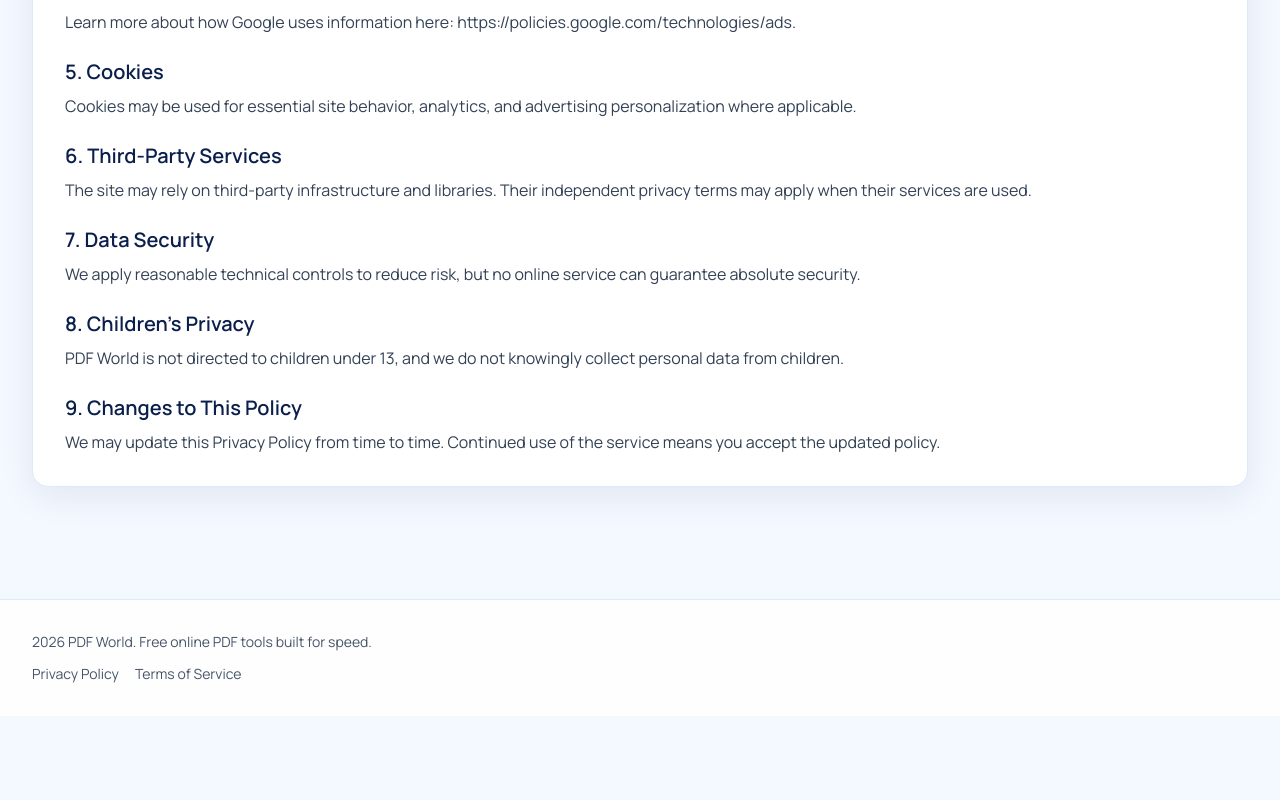
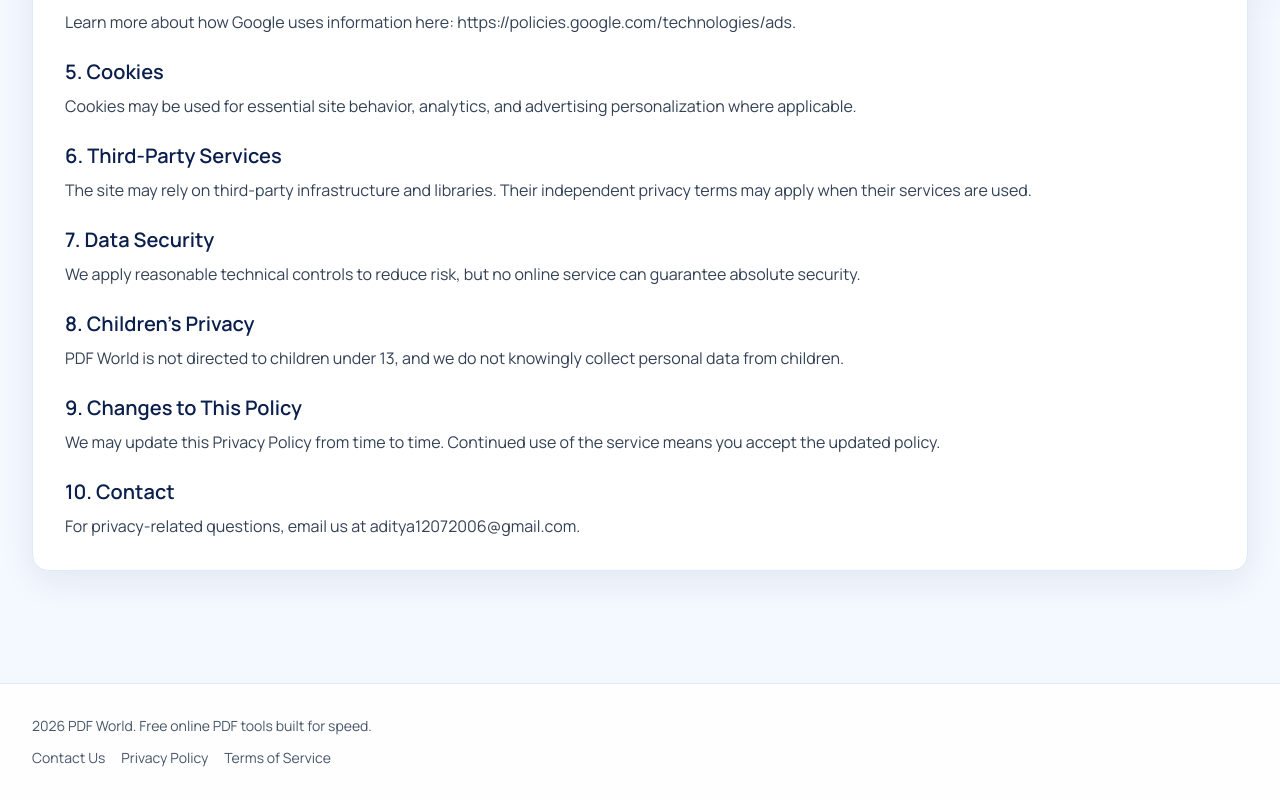
Before and after one commit to Aditya12072006/pdf-world, a Next.js app: page /privacy-policy in a window 1280 px wide. Shown: the part 668-1468 px from the top of the page. Before the commit the page ends 1384 px from the top, so only its background shows below. Built offline with nearby package versions, Linux system fonts and the light colour scheme; no server answers.

Commit message:
Update contact email to personal Gmail

```diff
--- /dev/null
+++ b/src/app/contact/page.tsx
@@ -0,0 +1,32 @@
+import type { Metadata } from "next";
+
+import { siteConfig } from "@/lib/site";
+
+export const metadata: Metadata = {
+  title: `Contact Us | ${siteConfig.name}`,
+  description: `Contact ${siteConfig.name} support and legal team by email.`,
+};
+
+export default function ContactPage() {
+  return (
+    <main className="container-page py-10 sm:py-12">
+      <article className="rounded-2xl border border-brand-100 bg-white p-6 shadow-card sm:p-8">
+        <h1 className="text-3xl font-bold text-brand-900 sm:text-4xl">Contact Us</h1>
+        <p className="mt-3 text-sm leading-7 text-slate-600 sm:text-base">
+          For support, legal, privacy, and general inquiries related to PDF World, please email:
+        </p>
+
+        <p className="mt-5 rounded-xl border border-brand-100 bg-brand-50 px-4 py-3 text-lg font-semibold text-brand-900 sm:text-xl">
+          <a href={`mailto:${siteConfig.contactEmail}`} className="hover:text-brand-700">
+            {siteConfig.contactEmail}
+          </a>
+        </p>
+
+        <p className="mt-5 text-sm leading-7 text-slate-600 sm:text-base">
+          We usually reply as soon as possible. Please include enough detail about your issue or request so we can
+          assist you faster.
+        </p>
+      </article>
+    </main>
+  );
+}
--- a/src/app/layout.tsx
+++ b/src/app/layout.tsx
@@ -98,6 +98,9 @@
               {new Date().getFullYear()} PDF World. Free online PDF tools built for speed.
             </p>
             <div className="mt-3 flex flex-wrap gap-4 text-sm">
+              <Link href="/contact" className="text-brand-700 hover:text-brand-900">
+                Contact Us
+              </Link>
               <Link href="/privacy-policy" className="text-brand-700 hover:text-brand-900">
                 Privacy Policy
               </Link>
--- a/src/app/privacy-policy/page.tsx
+++ b/src/app/privacy-policy/page.tsx
@@ -107,6 +107,21 @@
               updated policy.
             </p>
           </section>
+
+          <section>
+            <h2 className="text-xl font-semibold text-brand-900">10. Contact</h2>
+            <p className="mt-2">
+              For privacy-related questions, email us at
+              {" "}
+              <a
+                className="text-brand-700 hover:text-brand-900"
+                href={`mailto:${siteConfig.contactEmail}`}
+              >
+                {siteConfig.contactEmail}
+              </a>
+              .
+            </p>
+          </section>
         </div>
       </article>
     </main>
--- a/src/app/terms-of-service/page.tsx
+++ b/src/app/terms-of-service/page.tsx
@@ -100,10 +100,13 @@
           <section>
             <h2 className="text-xl font-semibold text-brand-900">11. Contact</h2>
             <p className="mt-2">
-              For legal questions related to these terms, refer to the official site:
+              For legal questions related to these terms, email us at
               {" "}
-              <a className="text-brand-700 hover:text-brand-900" href={siteConfig.url}>
-                {siteConfig.url}
+              <a
+                className="text-brand-700 hover:text-brand-900"
+                href={`mailto:${siteConfig.contactEmail}`}
+              >
+                {siteConfig.contactEmail}
               </a>
               .
             </p>
--- a/src/lib/site.ts
+++ b/src/lib/site.ts
@@ -4,6 +4,7 @@
   description:
     "PDF World is a premium ad-supported PDF utility platform with fast, no-signup tools to merge, split, compress, convert, edit, and secure PDFs online.",
   url: process.env.NEXT_PUBLIC_SITE_URL ?? "https://pdfworldnew.vercel.app",
+  contactEmail: "aditya12072006@gmail.com",
   adsenseClient:
     process.env.NEXT_PUBLIC_ADSENSE_CLIENT ?? "ca-pub-1535449916682839",
   keywords: [
```
